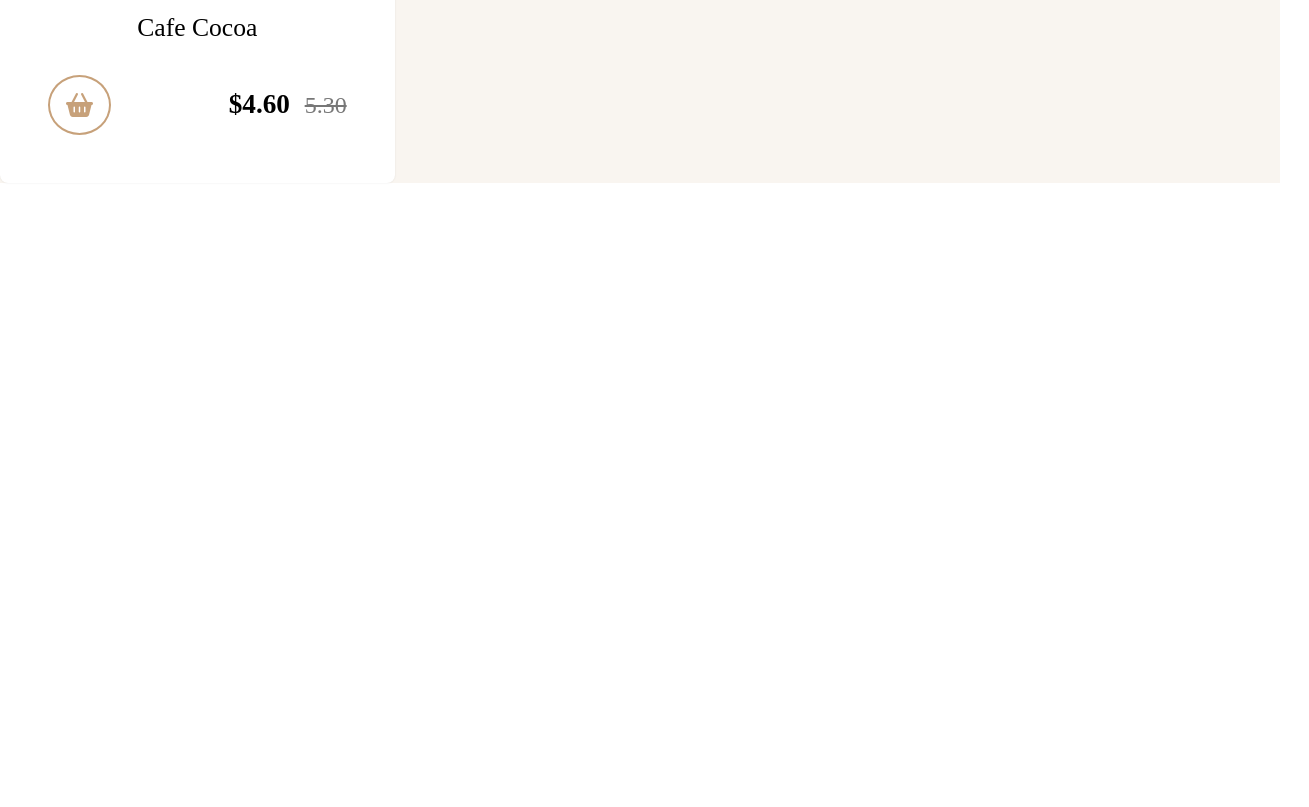
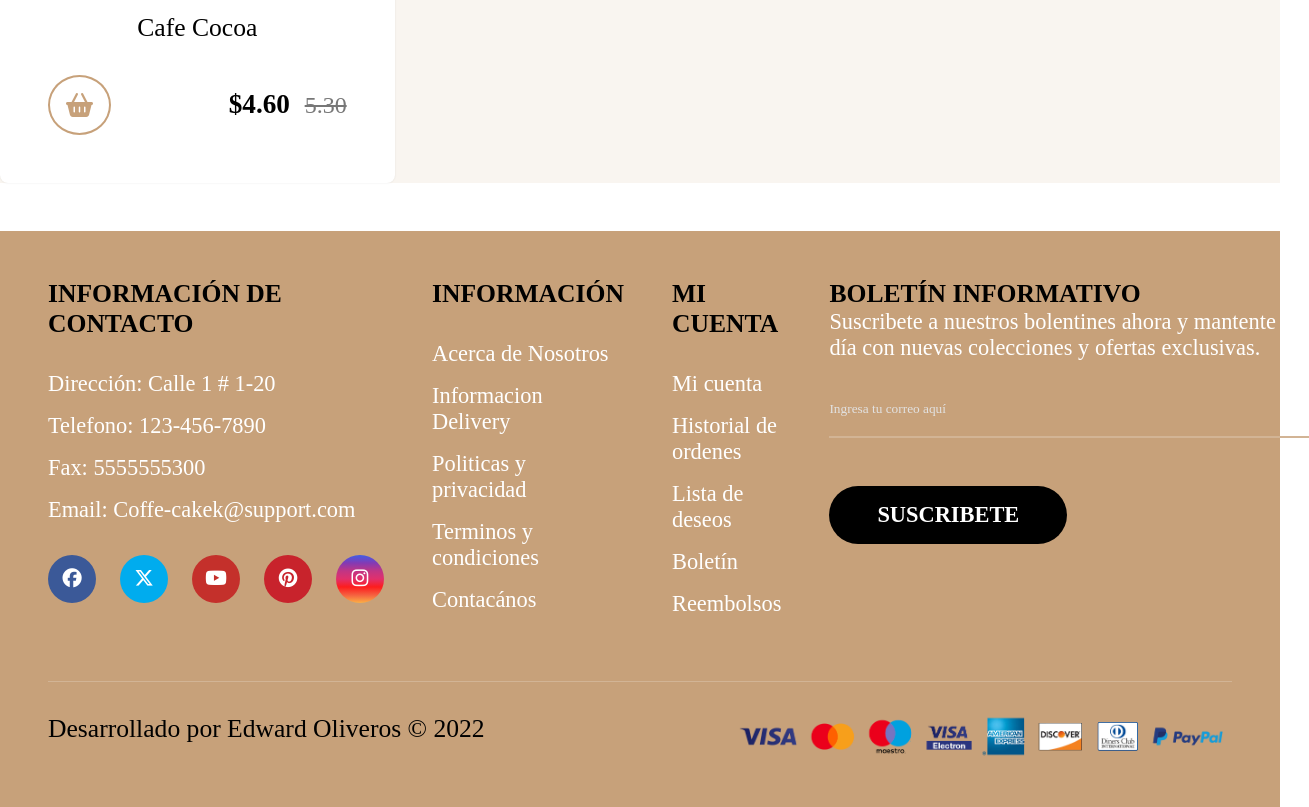
Before and after one commit to EdwardOliveros/Coffee-Shop-WEB, a plain HTML site: page index.html in a window 1280 px wide. Shown: the part 2963-3770 px from the top of the page, 1309 px wide, since content can reach past the window. Before the commit the page ends 3194 px from the top, so only its background shows below. Drawn offline with Linux system fonts and the light colour scheme; a web font is replaced by a local one.

Commit message:
segundo-commit

```diff
--- a/css/styles.css
+++ b/css/styles.css
@@ -550,3 +550,169 @@
     color: #777;
     margin-left: .5rem;
 }
+
+.footer{
+    background-color: var(--primary-color);
+}
+
+.container-footer{
+    display: flex;
+    flex-direction: column;
+    gap: 4rem;
+    padding: 3rem;
+}
+
+.menu-footer{
+    display: grid;
+    grid-template-columns: repeat(3, 1fr) 30rem;
+    gap: 3rem;
+    justify-items: center;
+}
+
+.title-footer{
+    font-weight: 600;
+    font-size: 1.6rem;
+    text-transform: uppercase;
+}
+
+.contact-info,
+.information,
+.my-account,
+.newsletter{
+    display: flex;
+    flex-direction: column;
+    gap: 2rem;
+}
+
+.contact-info ul,
+.information ul,
+.my-account ul{
+    display: flex;
+    flex-direction: column;
+    gap: 1rem;
+}
+
+.contact-info ul li,
+.information ul li,
+.my-account ul li{
+    list-style: none;
+    color: #fff;
+    font-size: 1.4rem;
+    font-weight: 300;
+}
+
+.information ul li a,
+.my-account ul li a{
+    text-decoration: none;
+    color: #fff;
+    font-weight: 300;
+}
+
+.information ul li a:hover,
+.my-account ul li a:hover{
+    color: var(--dark-color);
+}
+
+.social-icons{
+    display: flex;
+    gap: 1.5rem;
+}
+
+.social-icons span{
+    border-radius: 50%;
+    width: 3rem;
+    height: 3rem;
+    display: flex;
+    align-items: center;
+    justify-content: center;
+}
+
+.social-icons span i{
+    color: #fff;
+    font-size: 1.2rem;
+}
+
+.facebook{
+    background-color: #3b5998;
+}
+
+.twitter{
+    background-color: #00acee;
+}
+
+.youtube{
+    background-color: #c4302b;
+}
+
+.pinterest{
+    background-color: #c8232c;
+}
+
+.instagram{
+    background: linear-gradient(
+        #405de6,
+        #833ab4,
+        #c13584,
+        #e1306c,
+        #fd1d1d,
+        #f56040,
+        #fcaf45
+    );
+}
+
+.content  p{
+    font-size: 1.4rem;
+    color: #fff;
+    font-weight: 300;
+}
+
+.content input{
+    outline: none;
+    background: none;
+    border: none;
+    border-bottom: 2px solid #d2b495;
+    cursor: pointer;
+    padding: 0.5rem 0 1.2rem;
+    color: var(--dark-color);
+    display: block;
+    margin-bottom: 3rem;
+    margin-top: 2rem;
+    width: 100%;
+    font-family: inherit;
+}
+
+.content input::-webkit-input-placeholder{
+    color: #e2e2e2;
+
+}
+
+.content button{
+    border: none;
+    background-color: #000;
+    color: #fff;
+    text-transform: uppercase;
+    padding: 1rem 3rem;
+    border-radius: 2rem;
+    font-size: 1.4rem;
+    font-family: inherit;
+    cursor: pointer;
+    font-weight: 600;
+}
+
+.content button:hover{
+    background-color: var(--background-color);
+    color: var(--primary-color);
+}
+
+.copyright{
+    display: flex;
+    justify-content: space-between;
+    padding-top: 2rem;
+
+    border-top: 1px solid #d2b495;
+}
+
+.copyright p{
+    font-weight: 400;
+    font-size: 1.6rem;
+}
--- a/index.html
+++ b/index.html
@@ -306,12 +306,86 @@
 
                     </div>
                 </div>
-
             </div>
         </section>
 
+    </main>
 
-    </main>
+    <footer class="footer">
+        <div class="container container-footer">
+            <div class="menu-footer">
+
+                <div class="contact-info">
+                    <p class="title-footer">Información de contacto</p>
+
+                    <ul>
+                        <li>Dirección: Calle 1 # 1-20</li>
+                        <li>Telefono: 123-456-7890</li>
+                        <li>Fax: 5555555300</li>
+                        <li>Email: Coffe-cakek@support.com</li>
+                    </ul>
+
+                    <div class="social-icons">
+
+                        <span class="facebook"><i class="fa-brands fa-facebook"></i></span>
+                        <span class="twitter"><i class="fa-brands fa-x-twitter"></i></span>
+                        <span class="youtube"><i class="fa-brands fa-youtube"></i></span>
+                        <span class="pinterest"><i class="fa-brands fa-pinterest"></i></span>
+                        <span class="instagram"><i class="fa-brands fa-instagram"></i></span>
+
+                    </div>
+                </div>
+
+                <div class="information">
+
+                    <p class="title-footer">Información</p>
+
+                    <ul>
+                        <li><a href="#">Acerca de Nosotros</a></li>
+                        <li><a href="#">Informacion Delivery</a></li>
+                        <li><a href="#">Politicas y privacidad</a></li>
+                        <li><a href="#">Terminos y condiciones</a></li>
+                        <li><a href="#">Contacános</a></li>
+                    </ul>
+
+                </div>
+
+                <div class="my-account">
+                    <p class="title-footer">Mi cuenta</p>
+
+                    <ul>
+                        <li><a href="#">Mi cuenta</a></li>
+                        <li><a href="#">Historial de ordenes</a></li>
+                        <li><a href="#">Lista de deseos</a></li>
+                        <li><a href="#">Boletín</a></li>
+                        <li><a href="#">Reembolsos</a></li>
+                    </ul>
+                </div>
+
+                <div class="newsltter">
+                    <p class="title-footer">Boletín informativo</p>
+
+                    <div class="content">
+                        <p>
+                            Suscribete a nuestros bolentines ahora y mantente al día con nuevas colecciones y ofertas exclusivas.
+
+                        </p>
+
+                        <input type="email" placeholder="Ingresa tu correo aquí">
+                        <button>Suscribete</button>
+                    </div>
+                </div>
+            </div>
+
+            <div class="copyright">
+                <p>
+                    Desarrollado por Edward Oliveros &copy; 2022
+                </p>
+
+                <img src="img/payment.webp" alt="Pagos" width="500px">
+            </div>
+        </div>
+    </footer>
 
     <script
         src="https://kit.fontawesome.com/5257ead9f1.js"
```
Also changed, not shown: img/payment.webp (added).
